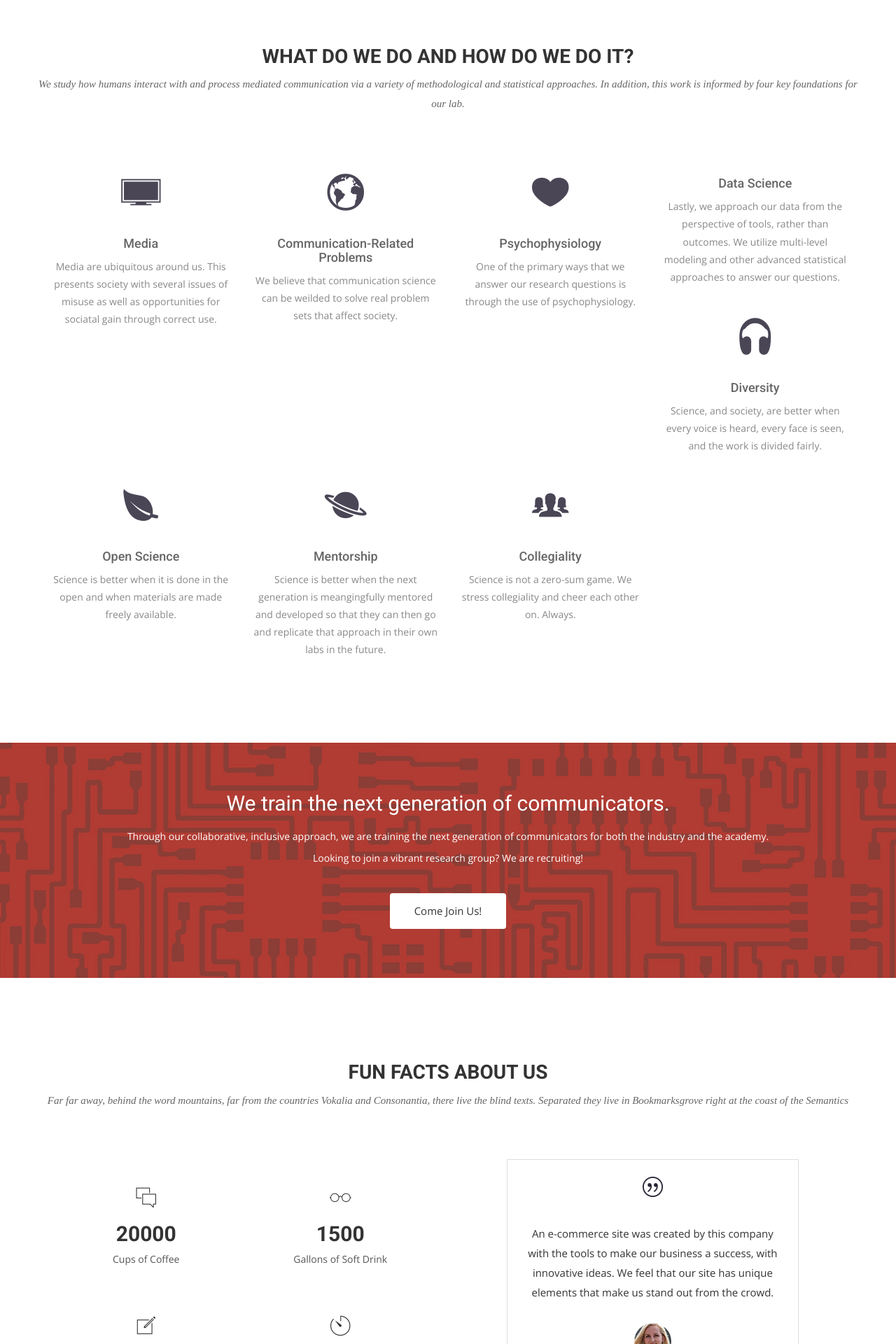
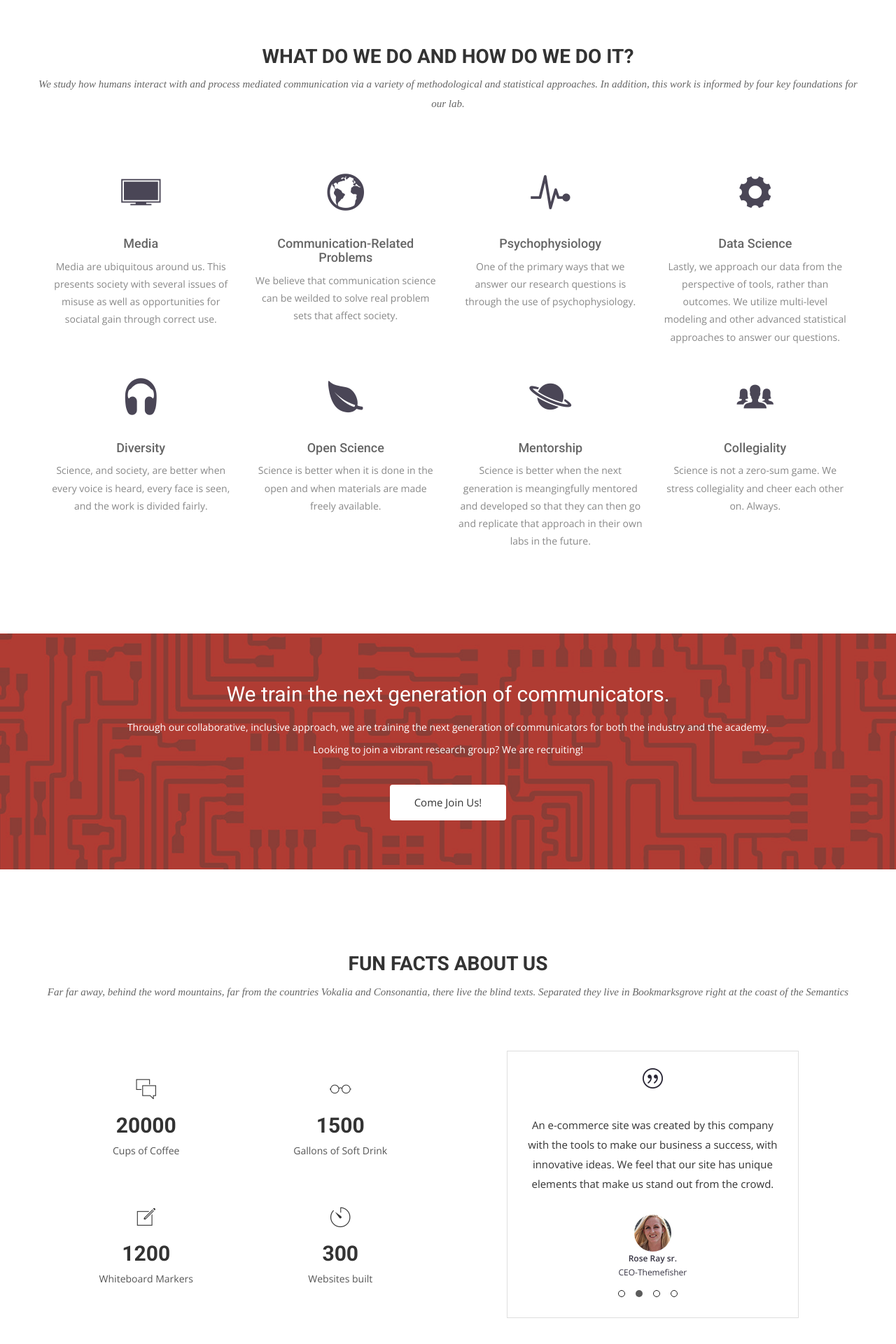
Before and after one commit to cognitionemotionlab/cognitionemotionlab.github.io, a Jekyll site: the page built from index.html, in a window 1280 px wide. Shown: the part 2077-3997 px from the top of the page at 70% size. Built offline with Jekyll 4.4.1, drawn with Linux system fonts in a browser that asks for light colours; nearby versions of some CDN libraries; some web fonts are replaced.

Commit message:
Logo update.

```diff
--- a/index.html
+++ b/index.html
@@ -79,14 +79,14 @@ permalink: /
       </div>
       <div class="col-sm-6 col-md-3">
         <div class="service-item">
-          <i class="ion-ios-heart"></i>
+          <i class="ion-ios-pulse-strong"></i>
           <h4>Psychophysiology</h4>
           <p>One of the primary ways that we answer our research questions is through the use of psychophysiology.</p>
         </div>
       </div>
       <div class="col-sm-6 col-md-3">
         <div class="service-item">
-          <i class="ion-analytics"></i>
+          <i class="ion-ios-gear"></i>
           <h4>Data Science</h4>
           <p>Lastly, we approach our data from the perspective of tools, rather than outcomes. We utilize multi-level modeling and other advanced statistical approaches to answer our questions.</p>
         </div>
```
